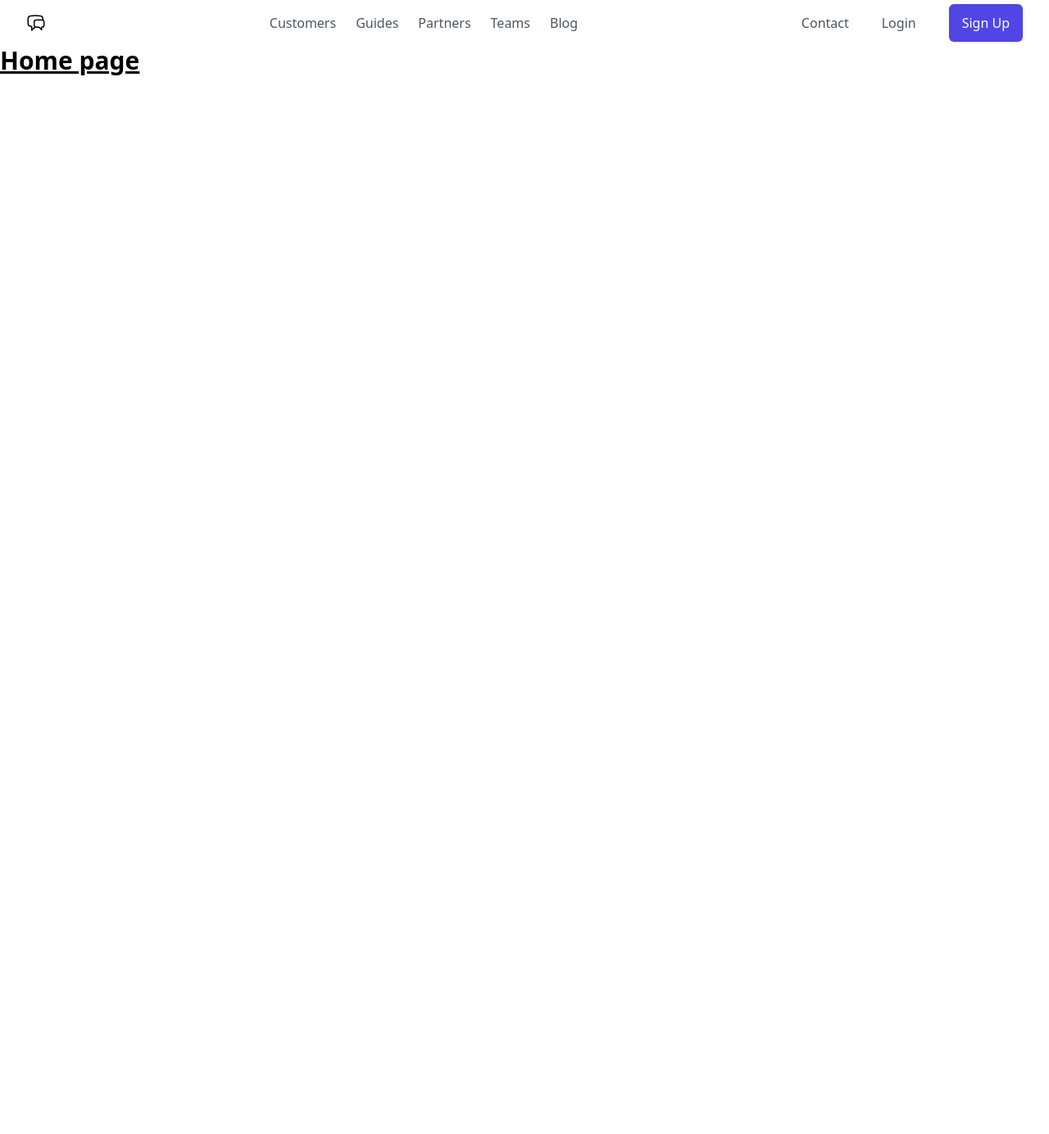
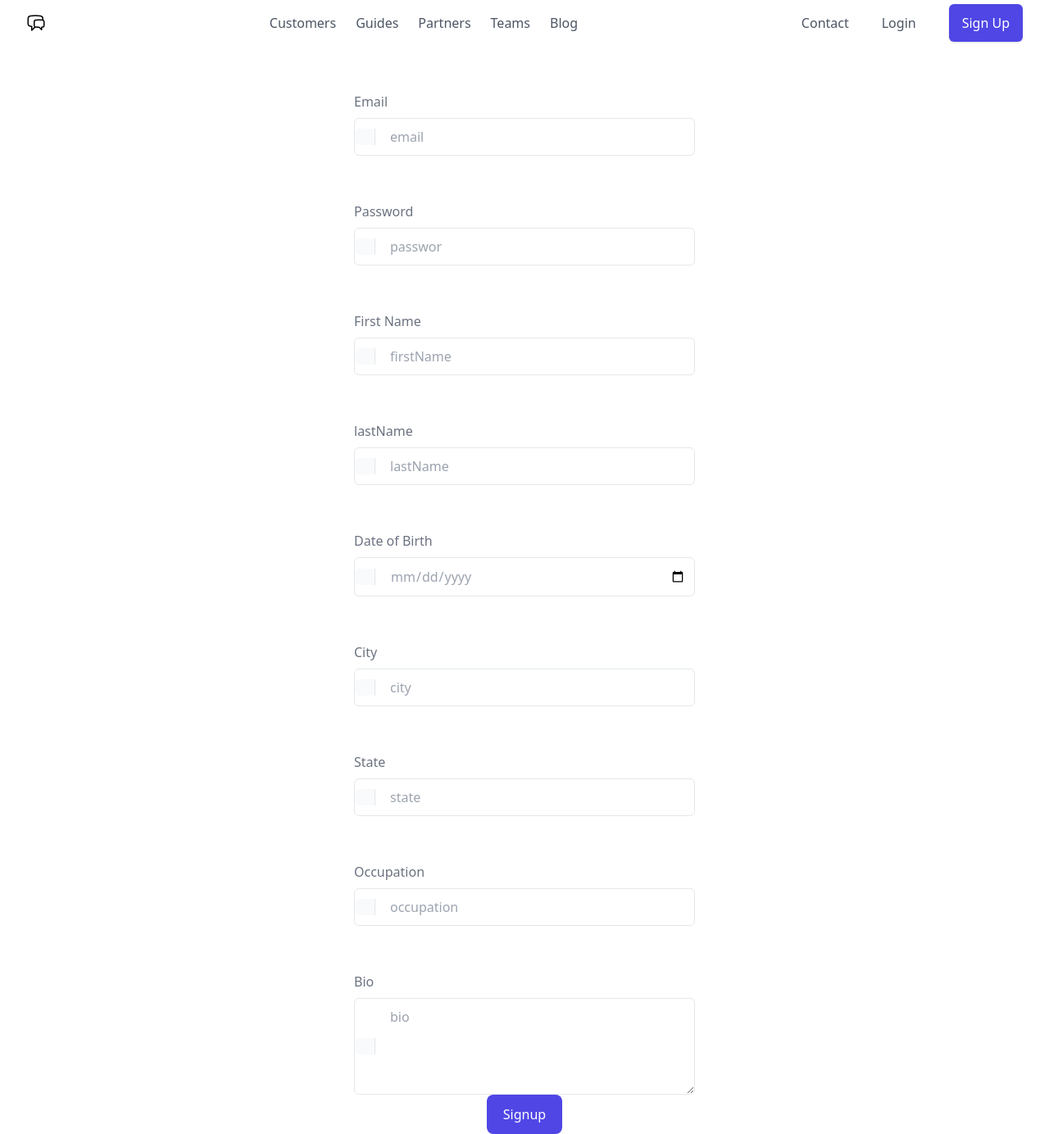
Before and after one commit to SafeForum/FE, a React (Create React App) app: page /register in a window 1280 px wide. Shown: the whole page at 82% size. Before the commit the page ends 800 px from the top, so only its background shows below. Built offline with nearby package versions, Linux system fonts and the light colour scheme; a web font is replaced by a local one.

Commit message:
Add register page

```diff
--- a/src/App.jsx
+++ b/src/App.jsx
@@ -1,7 +1,8 @@
 import { Routes, Route } from "react-router-dom";
 import Homepage from "./pages/homepage";
 import Navbar from "./components/navBar";
-import Login from "./pages/login"
+import Login from "./pages/login";
+import Register from "./pages/register";
 
 export default function App() {
   return (
@@ -10,7 +11,7 @@ export default function App() {
       <Routes>
         <Route path="/" element={<Homepage />} />
         <Route path="/login" element={<Login />} />
-        <Route path="/register" element={<Homepage />} />
+        <Route path="/register" element={<Register />} />
         <Route path="/dashboard" element={<Homepage />} />
       </Routes>
     </>
--- /dev/null
+++ b/src/pages/register.js
@@ -0,0 +1,247 @@
+import React, { useState, useContext } from "react";
+import { AuthContext } from "../context/authContext";
+import { useForm } from "../utilities/hooks";
+import { gql, useMutation } from "@apollo/client";
+import { Link, useNavigate } from "react-router-dom";
+
+const CREATE_USER = gql`
+  mutation CreateUser($userInput: UserInput, $profileInput: ProfileInput) {
+    createUser(userInput: $userInput, profileInput: $profileInput) {
+      token
+      userId
+      tokenExpiration
+    }
+  }
+`;
+
+const Register = (props) => {
+  let navigate = useNavigate();
+
+  //dont need context yet
+  const context = useContext(AuthContext);
+
+  const [errors, setErrors] = useState([]);
+
+  function loginUserCallback() {
+    login();
+  }
+
+  //1. record values from input here
+  //2. send it in empty, and hook returns with k/v pairs
+  const { onChange, onSubmit, values } = useForm(loginUserCallback, {
+    email: "",
+    password: "",
+    firstName: "",
+    lastName: "",
+    dob: "",
+    city: "",
+    state: "",
+    bio: "",
+    occupation: "",
+  });
+
+  //3. separate values
+  //replace with values.email... etc
+  const userInput = {
+    email: values.email,
+    password: values.password,
+    firstName: values.firstName,
+    lastName: values.lastName,
+    dob: values.dob,
+    city: values.city,
+    state: values.state,
+  };
+
+  const profileInput = {
+    bio: values.bio,
+    occupation: values.occupation,
+  };
+
+  const [login, { loading }] = useMutation(CREATE_USER, {
+    update(proxy, { data: { createUser: userData } }) {
+      context.login(userData);
+      navigate("/");
+    },
+    onError({ graphQLErrors }) {
+      setErrors(graphQLErrors);
+    },
+    //4. send as variables to backend
+    variables: {
+      userInput: userInput,
+      profileInput: profileInput,
+    },
+  });
+
+  if (loading) {
+    <h1>error loading</h1>;
+  }
+
+  return (
+    <>
+      <form onSubmit={onSubmit}>
+        <div className="max-w-md px-4 mx-auto mt-12">
+          <label htmlFor="email" className="block py-2 text-gray-500">
+            Email
+          </label>
+          <div className="flex items-center text-gray-400 border rounded-md">
+            <div className="px-3 py-2.5 rounded-l-md bg-gray-50 border-r"></div>
+            <input
+              name="email"
+              type="text"
+              placeholder="email"
+              id="email"
+              className="w-full p-2.5 ml-2 bg-transparent outline-none"
+              required
+              onChange={onChange}
+            />
+          </div>
+        </div>
+        <div className="max-w-md px-4 mx-auto mt-12">
+          <label htmlFor="password" className="block py-2 text-gray-500">
+            Password
+          </label>
+          <div className="flex items-center text-gray-400 border rounded-md">
+            <div className="px-3 py-2.5 rounded-l-md bg-gray-50 border-r"></div>
+            <input
+              name="password"
+              type="text"
+              placeholder="passwor"
+              id="password"
+              className="w-full p-2.5 ml-2 bg-transparent outline-none"
+              onChange={onChange}
+              required
+            />
+          </div>
+        </div>
+        <div className="max-w-md px-4 mx-auto mt-12">
+          <label htmlFor="firstName" className="block py-2 text-gray-500">
+            First Name
+          </label>
+          <div className="flex items-center text-gray-400 border rounded-md">
+            <div className="px-3 py-2.5 rounded-l-md bg-gray-50 border-r"></div>
+            <input
+              name="firstName"
+              type="text"
+              placeholder="firstName"
+              id="firstName"
+              className="w-full p-2.5 ml-2 bg-transparent outline-none"
+              onChange={onChange}
+              required
+            />
+          </div>
+        </div>
+        <div className="max-w-md px-4 mx-auto mt-12">
+          <label htmlFor="lastName" className="block py-2 text-gray-500">
+            lastName
+          </label>
+          <div className="flex items-center text-gray-400 border rounded-md">
+            <div className="px-3 py-2.5 rounded-l-md bg-gray-50 border-r"></div>
+            <input
+              type="text"
+              name="lastName"
+              placeholder="lastName"
+              id="lastName"
+              className="w-full p-2.5 ml-2 bg-transparent outline-none"
+              onChange={onChange}
+              required
+            />
+          </div>
+        </div>
+        <div className="max-w-md px-4 mx-auto mt-12">
+          <label htmlFor="Date of Birth" className="block py-2 text-gray-500">
+            Date of Birth
+          </label>
+          <div className="flex items-center text-gray-400 border rounded-md">
+            <div className="px-3 py-2.5 rounded-l-md bg-gray-50 border-r"></div>
+            <input
+              name="dob"
+              type="date"
+              placeholder="dob"
+              id="dob"
+              className="w-full p-2.5 ml-2 bg-transparent outline-none"
+              onChange={onChange}
+              required
+            />
+          </div>
+        </div>
+        <div className="max-w-md px-4 mx-auto mt-12">
+          <label htmlFor="city" className="block py-2 text-gray-500">
+            City
+          </label>
+          <div className="flex items-center text-gray-400 border rounded-md">
+            <div className="px-3 py-2.5 rounded-l-md bg-gray-50 border-r"></div>
+            <input
+              name="city"
+              type="text"
+              placeholder="city"
+              id="city"
+              className="w-full p-2.5 ml-2 bg-transparent outline-none"
+              onChange={onChange}
+              required
+            />
+          </div>
+        </div>
+        <div className="max-w-md px-4 mx-auto mt-12">
+          <label htmlFor="state" className="block py-2 text-gray-500">
+            State
+          </label>
+          <div className="flex items-center text-gray-400 border rounded-md">
+            <div className="px-3 py-2.5 rounded-l-md bg-gray-50 border-r"></div>
+            <input
+              name="state"
+              type="text"
+              placeholder="state"
+              id="state"
+              className="w-full p-2.5 ml-2 bg-transparent outline-none"
+              onChange={onChange}
+              required
+            />
+          </div>
+        </div>
+        <div className="max-w-md px-4 mx-auto mt-12">
+          <label htmlFor="occupation" className="block py-2 text-gray-500">
+            Occupation
+          </label>
+          <div className="flex items-center text-gray-400 border rounded-md">
+            <div className="px-3 py-2.5 rounded-l-md bg-gray-50 border-r"></div>
+            <input
+              name="occupation"
+              type="text"
+              placeholder="occupation"
+              id="occupation"
+              className="w-full p-2.5 ml-2 bg-transparent outline-none"
+              onChange={onChange}
+              required
+            />
+          </div>
+        </div>
+        <div className="max-w-md px-4 mx-auto mt-12">
+          <label htmlFor="state" className="block py-2 text-gray-500">
+            Bio
+          </label>
+          <div className="flex items-center text-gray-400 border rounded-md">
+            <div className="px-3 py-2.5 rounded-l-md bg-gray-50 border-r"></div>
+            <textarea
+              name="bio"
+              type="text"
+              placeholder="bio"
+              id="state"
+              rows="4"
+              col="50"
+              className="w-full p-2.5 ml-2 bg-transparent outline-none"
+              onChange={onChange}
+              required
+            />
+          </div>
+        </div>
+        <div className="flex justify-center">
+          <button className="px-5 py-3 text-white duration-150 bg-indigo-600 rounded-lg hover:bg-indigo-700 active:shadow-lg">
+            Signup
+          </button>
+        </div>
+      </form>
+    </>
+  );
+};
+
+export default Register;
```
